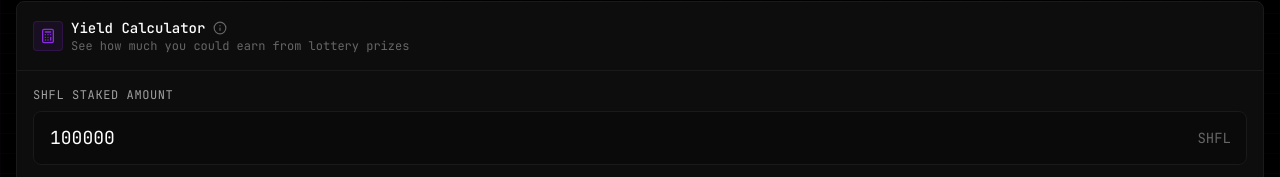
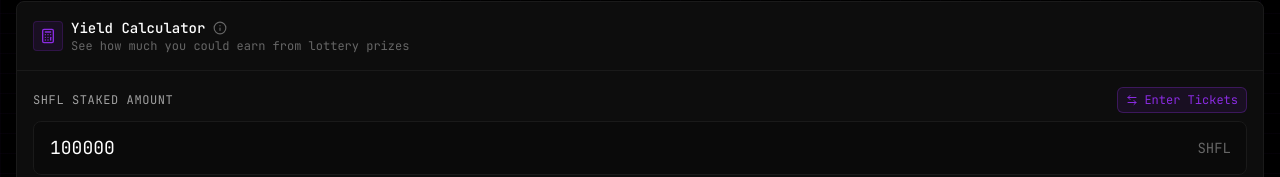
Before and after one commit to eshanhack/shfl-yield-dashboard, a Next.js app: page / in a window 1280 px wide. Shown: the part 467-644 px from the top of the page. Built offline with nearby package versions, Linux system fonts and the light colour scheme; no server answers.

Commit message:
Add flip button to toggle between SHFL and Ticket input modes
- Add inputMode state to switch between 'shfl' and 'tickets'
- Flip button converts current value when switching modes
- Shows opposite unit in stats row (SHFL shows tickets, tickets shows SHFL)
- 50 SHFL = 1 Ticket conversion

```diff
--- a/components/YieldCalculatorPanel.tsx
+++ b/components/YieldCalculatorPanel.tsx
@@ -6,7 +6,8 @@ import {
   TrendingUp,
   Calendar,
   History,
-  Coins
+  Coins,
+  ArrowLeftRight
 } from "lucide-react";
 import {
   calculateYield,
@@ -47,9 +48,16 @@ export default function YieldCalculatorPanel({
   upcomingDraw,
 }: YieldCalculatorPanelProps) {
   const [inputValue, setInputValue] = useState<string>("100000");
+  const [inputMode, setInputMode] = useState<"shfl" | "tickets">("shfl");
 
-  // Parse the input value to number
-  const shflAmount = parseFloat(inputValue) || 0;
+  // Parse the input value to number and calculate SHFL amount based on mode
+  const rawInputValue = parseFloat(inputValue) || 0;
+  const shflAmount = inputMode === "shfl"
+    ? rawInputValue
+    : rawInputValue * SHFL_PER_TICKET;
+  const ticketCount = inputMode === "tickets"
+    ? rawInputValue
+    : Math.floor(rawInputValue / SHFL_PER_TICKET);
 
   // Load saved amount from localStorage on mount
   useEffect(() => {
@@ -61,17 +69,16 @@ export default function YieldCalculatorPanel({
 
   // Auto-save whenever the input value changes (debounced)
   useEffect(() => {
-    const amount = parseFloat(inputValue) || 0;
-    if (amount > 0) {
+    if (shflAmount > 0) {
       const timeoutId = setTimeout(() => {
-        localStorage.setItem("shfl-staked-amount", amount.toString());
+        localStorage.setItem("shfl-staked-amount", shflAmount.toString());
         // Dispatch custom event to notify other components
-        window.dispatchEvent(new CustomEvent("shfl-staked-changed", { detail: amount }));
+        window.dispatchEvent(new CustomEvent("shfl-staked-changed", { detail: shflAmount }));
       }, 300); // 300ms debounce
 
       return () => clearTimeout(timeoutId);
     }
-  }, [inputValue]);
+  }, [shflAmount]);
 
   const handleInputChange = (e: React.ChangeEvent<HTMLInputElement>) => {
     const value = e.target.value;
@@ -81,7 +88,22 @@ export default function YieldCalculatorPanel({
     }
   };
 
-  const ticketCount = Math.floor(shflAmount / SHFL_PER_TICKET);
+  // Toggle between SHFL and Tickets input mode
+  const handleFlipMode = () => {
+    const currentShfl = shflAmount;
+    const currentTickets = ticketCount;
+
+    if (inputMode === "shfl") {
+      // Switching to tickets mode - show current ticket count
+      setInputMode("tickets");
+      setInputValue(currentTickets.toString());
+    } else {
+      // Switching to SHFL mode - show current SHFL amount
+      setInputMode("shfl");
+      setInputValue(currentShfl.toString());
+    }
+  };
+
   const stakingValueUSD = shflAmount * shflPrice;
 
   // This week's expected yield (using current week NGR estimate)
@@ -163,9 +185,22 @@ export default function YieldCalculatorPanel({
         {/* Input Section */}
         <div className="flex flex-col gap-3 sm:gap-4 mb-4 sm:mb-6 pb-4 sm:pb-6 border-b border-terminal-border">
           <div className="w-full">
-            <label className="block text-[10px] sm:text-xs text-terminal-textSecondary uppercase tracking-wider mb-1.5 sm:mb-2">
-              SHFL Staked Amount
-            </label>
+            <div className="flex items-center justify-between mb-1.5 sm:mb-2">
+              <label className="text-[10px] sm:text-xs text-terminal-textSecondary uppercase tracking-wider">
+                {inputMode === "shfl" ? "SHFL Staked Amount" : "Number of Tickets"}
+              </label>
+              <button
+                onClick={handleFlipMode}
+                className="flex items-center gap-1.5 px-2 py-1 text-[10px] sm:text-xs text-terminal-accent hover:text-terminal-text bg-terminal-accent/10 hover:bg-terminal-accent/20 border border-terminal-accent/30 rounded-md transition-all"
+                title={inputMode === "shfl" ? "Switch to ticket input" : "Switch to SHFL input"}
+              >
+                <ArrowLeftRight className="w-3 h-3" />
+                <span className="hidden sm:inline">
+                  {inputMode === "shfl" ? "Enter Tickets" : "Enter SHFL"}
+                </span>
+                <span className="sm:hidden">Flip</span>
+              </button>
+            </div>
             <div className="relative">
               <input
                 type="text"
@@ -173,23 +208,26 @@ export default function YieldCalculatorPanel({
                 value={inputValue}
                 onChange={handleInputChange}
                 className="w-full bg-terminal-dark border border-terminal-border rounded-lg px-3 sm:px-4 py-2.5 sm:py-3 text-base sm:text-lg font-mono text-terminal-text focus:outline-none focus:border-terminal-accent transition-colors"
-                placeholder="100000"
+                placeholder={inputMode === "shfl" ? "100000" : "2000"}
               />
               <span className="absolute right-3 sm:right-4 top-1/2 -translate-y-1/2 text-terminal-textMuted text-xs sm:text-sm">
-                SHFL
+                {inputMode === "shfl" ? "SHFL" : "Tickets"}
               </span>
             </div>
           </div>
 
-          {/* Stats row */}
+          {/* Stats row - shows the opposite of what user input */}
           <div className="flex items-center justify-between sm:justify-start sm:gap-6">
             <div className="text-center">
               <div className="flex items-center justify-center gap-1 text-[10px] sm:text-xs text-terminal-textMuted mb-0.5 sm:mb-1">
-                Tickets
+                {inputMode === "shfl" ? "Tickets" : "SHFL"}
                 <InfoTooltip content={TOOLTIPS.ticket} title="Lottery Tickets" />
               </div>
               <div className="text-base sm:text-lg font-bold text-terminal-accent tabular-nums">
-                {formatNumber(ticketCount)}
+                {inputMode === "shfl"
+                  ? formatNumber(ticketCount)
+                  : formatNumber(shflAmount)
+                }
               </div>
             </div>
             <div className="text-center">
```
